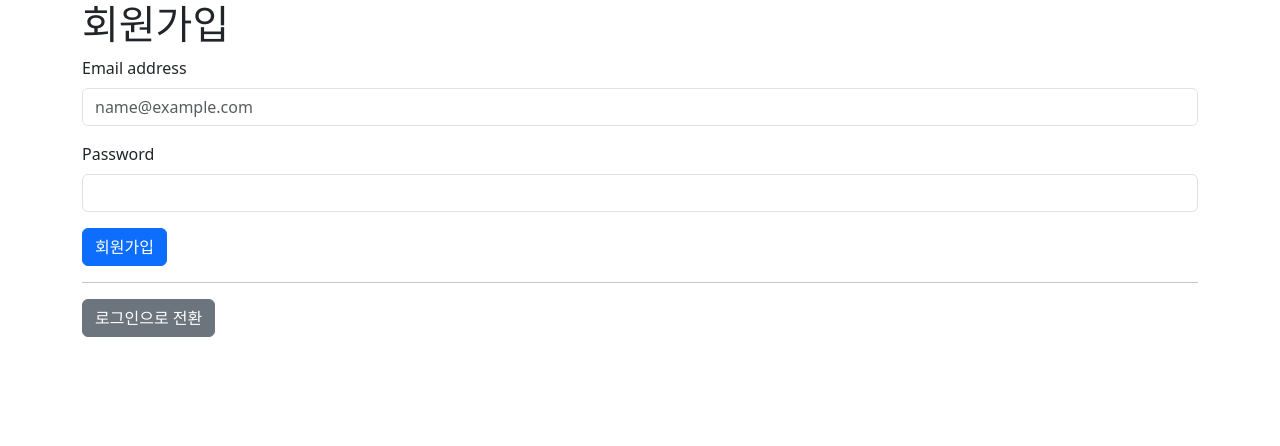
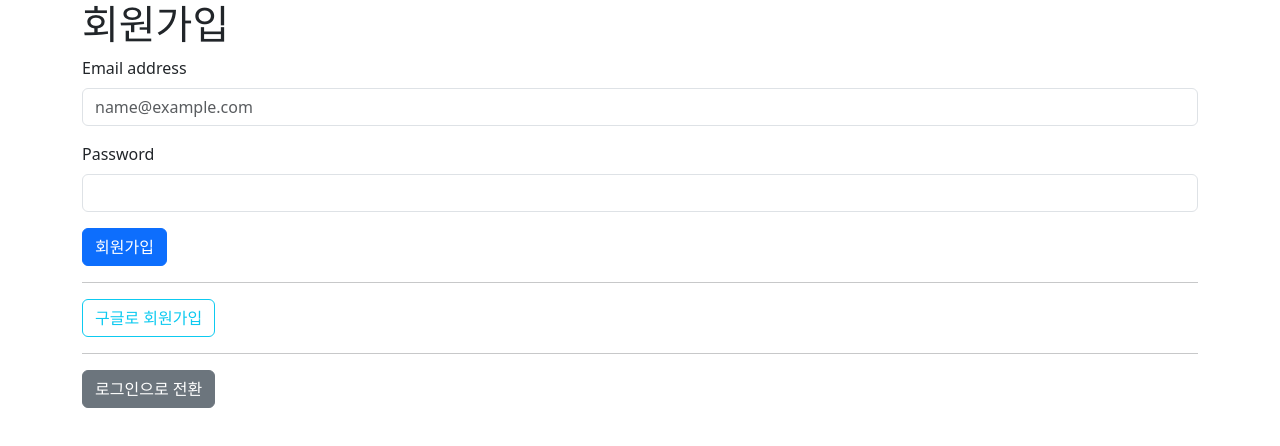
Before and after one commit to Naseungil/react_green_x, a React (Create React App) app: page / in a window 1280 px wide. Shown: the top 446 px of the page. Built offline with nearby package versions, Linux system fonts and the light colour scheme; no server answers.

Commit message:
로그아웃 기능 추가

```diff
--- /dev/null
+++ b/src/components/Nav.js
@@ -0,0 +1,18 @@
+import React from "react";
+import { Link } from "react-router-dom";
+const Nav = () => {
+  return (
+    <nav>
+      <ul>
+        <li>
+          <Link to="/">Home</Link>
+        </li>
+        <li>
+          <Link to="/profile">Profile</Link>
+        </li>
+      </ul>
+    </nav>
+  );
+};
+
+export default Nav;
--- a/src/components/Router.js
+++ b/src/components/Router.js
@@ -2,16 +2,26 @@ import React, { useState } from "react";
 import { Routes, Route } from "react-router-dom";
 import Auth from "../routes/Auth";
 import Home from "../routes/Home";
+import Nav from "./Nav";
+import Profile from "../routes/Profile";
 
 const AppRouter = ({ isLoggedIn }) => {
   return (
-    <Routes>
-      {isLoggedIn ? (
-        <Route path="/" element={<Home />} /> //참
-      ) : (
-        <Route path="/" element={<Auth />} /> //거짓
-      )}
-    </Routes>
+    <>
+      {isLoggedIn && <Nav />}
+      <Routes>
+        {
+          isLoggedIn ? (
+            <>
+              <Route path="/" element={<Home />} />
+              <Route path="/profile" element={<Profile />} />
+            </> //참
+          ) : (
+            <Route path="/" element={<Auth />} />
+          ) //거짓
+        }
+      </Routes>
+    </>
   );
 };
 
--- a/src/routes/Auth.js
+++ b/src/routes/Auth.js
@@ -5,6 +5,8 @@ import {
   getAuth,
   createUserWithEmailAndPassword,
   signInWithEmailAndPassword,
+  GoogleAuthProvider,
+  signInWithPopup,
 } from "firebase/auth";
 
 const Auth = () => {
@@ -48,7 +50,7 @@ const Auth = () => {
           console.log(user);
         })
         .catch((error) => {
-          const errorCode = error.code;
+          //const errorCode = error.code;
           const errorMessage = error.message;
           setError(errorMessage);
         });
@@ -60,7 +62,7 @@ const Auth = () => {
           const user = userCredential.user;
         })
         .catch((error) => {
-          const errorCode = error.code;
+          // const errorCode = error.code;
           const errorMessage = error.message;
           setError(errorMessage);
         });
@@ -68,6 +70,25 @@ const Auth = () => {
   };
   const toggleAccount = () => {
     setNewAccount((prev) => !prev);
+  };
+
+  const onGoogleSignin = () => {
+    const provider = new GoogleAuthProvider();
+    signInWithPopup(auth, provider)
+      .then((result) => {
+        const credential = GoogleAuthProvider.credentialFromResult(result);
+        const token = credential.accessToken;
+        const user = result.user;
+        console.log(token, user);
+      })
+      .catch((error) => {
+        // const errorCode = error.code;
+        const errorMessage = error.message;
+        const email = error.customData.email;
+        const credential = GoogleAuthProvider.credentialFromError(error);
+        setError(errorMessage);
+        console.log(email, credential);
+      });
   };
   return (
     <div className="container">
@@ -89,8 +110,18 @@ const Auth = () => {
         <Button variant="primary" type="submit">
           {newAccount ? "회원가입" : "로그인"}
         </Button>
-        <div>{error}</div>
       </Form>
+      <div>{error}</div>
+      <hr />
+      {newAccount ? (
+        <Button variant="outline-info" onClick={onGoogleSignin}>
+          구글로 회원가입
+        </Button>
+      ) : (
+        <Button variant="info" onClick={onGoogleSignin}>
+          구글로 로그인
+        </Button>
+      )}
       <hr />
       <Button variant="secondary" onClick={toggleAccount}>
         {newAccount ? "로그인으로 전환" : "회원가입으로 전환"}
--- a/src/routes/Profile.js
+++ b/src/routes/Profile.js
@@ -1,7 +1,31 @@
 import React from "react";
+import { getAuth, signOut } from "firebase/auth";
+import Button from "react-bootstrap/Button";
+import { useNavigate } from "react-router-dom";
 
 const Profile = () => {
-  return <div>Profile</div>;
+  const navigate = useNavigate();
+  const onLogoutClick = () => {
+    const auth = getAuth();
+    signOut(auth)
+      .then(() => {
+        // Sign-out successful.
+        alert("로그아웃 완료");
+        navigate("/");
+      })
+      .catch((error) => {
+        // An error happened.
+        alert(error);
+      });
+  };
+  return (
+    <div>
+      <h1>Profile Page</h1>
+      <Button variant="primary" onClick={onLogoutClick}>
+        로그아웃
+      </Button>
+    </div>
+  );
 };
 
 export default Profile;
```
